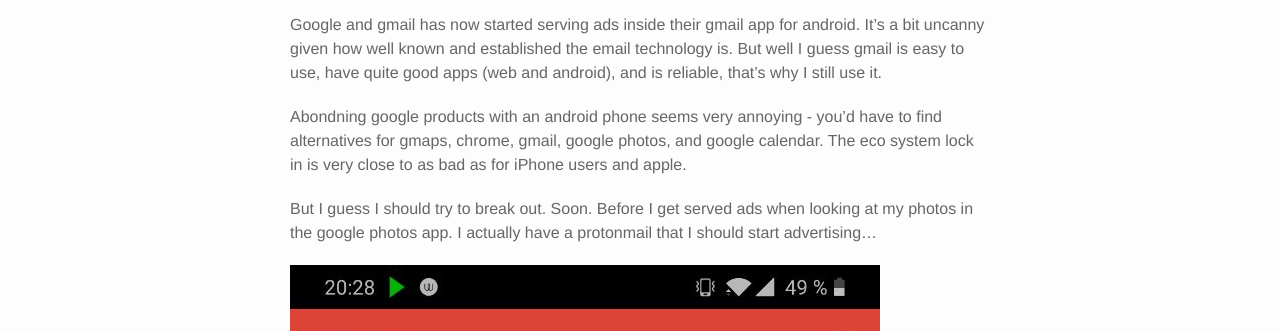
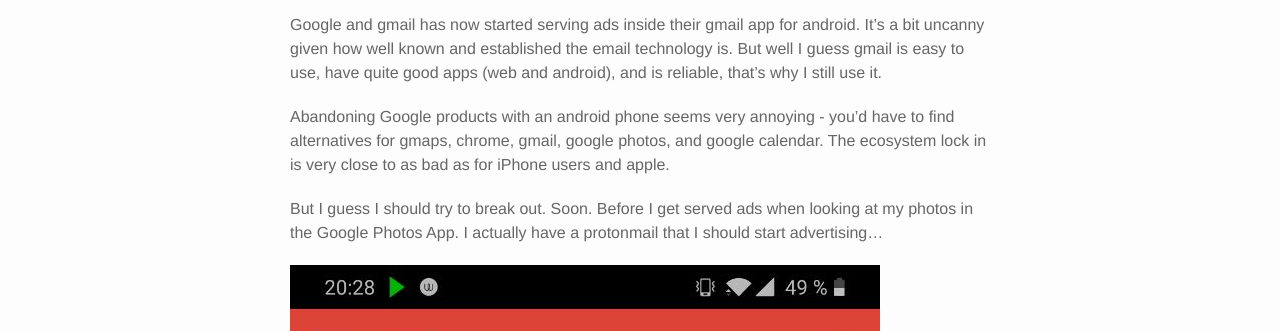
Before and after one commit to exoji2e/exoji2e.github.com, a Jekyll site: the page built from _posts/2019-02-08-gmail-ads.md, in a window 1280 px wide and 900 px high. Shown: the part 193-524 px from the top of the window. Built offline with Jekyll 4.4.1, drawn with Linux system fonts in a browser that asks for light colours; nearby versions of some CDN libraries.

Commit message:
fix some spelling

```diff
--- a/_posts/2019-02-08-gmail-ads.md
+++ b/_posts/2019-02-08-gmail-ads.md
@@ -7,8 +7,8 @@
 
 Google and gmail has now started serving ads inside their gmail app for android. It's a bit uncanny given how well known and established the email technology is. But well I guess gmail is easy to use, have quite good apps (web and android), and is reliable, that's why I still use it.
 
-Abondning google products with an android phone seems very annoying - you'd have to find alternatives for gmaps, chrome, gmail, google photos, and google calendar. The eco system lock in is very close to as bad as for iPhone users and apple.
+Abandoning Google products with an android phone seems very annoying - you'd have to find alternatives for gmaps, chrome, gmail, google photos, and google calendar. The ecosystem lock in is very close to as bad as for iPhone users and apple.
 
-But I guess I should try to break out. Soon. Before I get served ads when looking at my photos in the google photos app. I actually have a protonmail that I should start advertising...
+But I guess I should try to break out. Soon. Before I get served ads when looking at my photos in the Google Photos App. I actually have a protonmail that I should start advertising...
 
 ![ad](/img/2019/20190208_gmailad.jpeg)
```
Also changed, not shown: _posts/2019-02-18-video-tag-in-chrome.md (+2 -2 lines).
